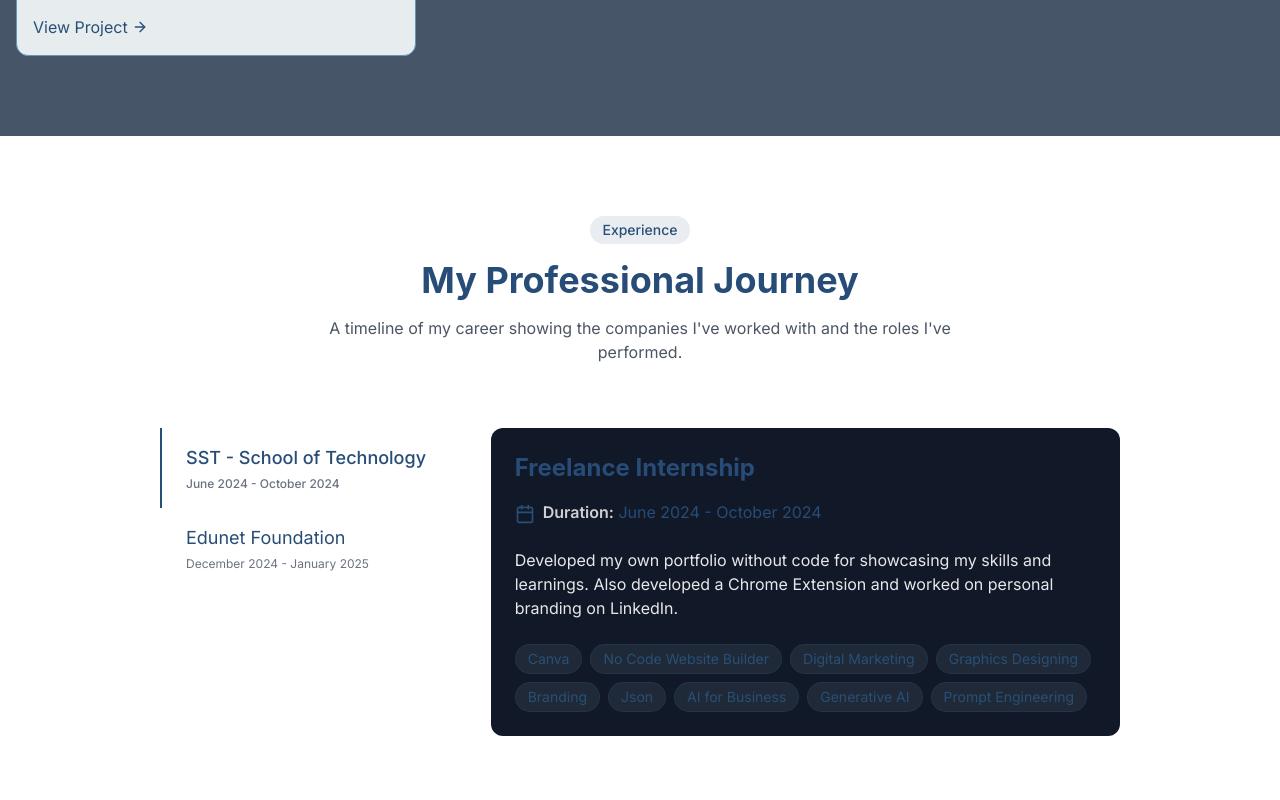
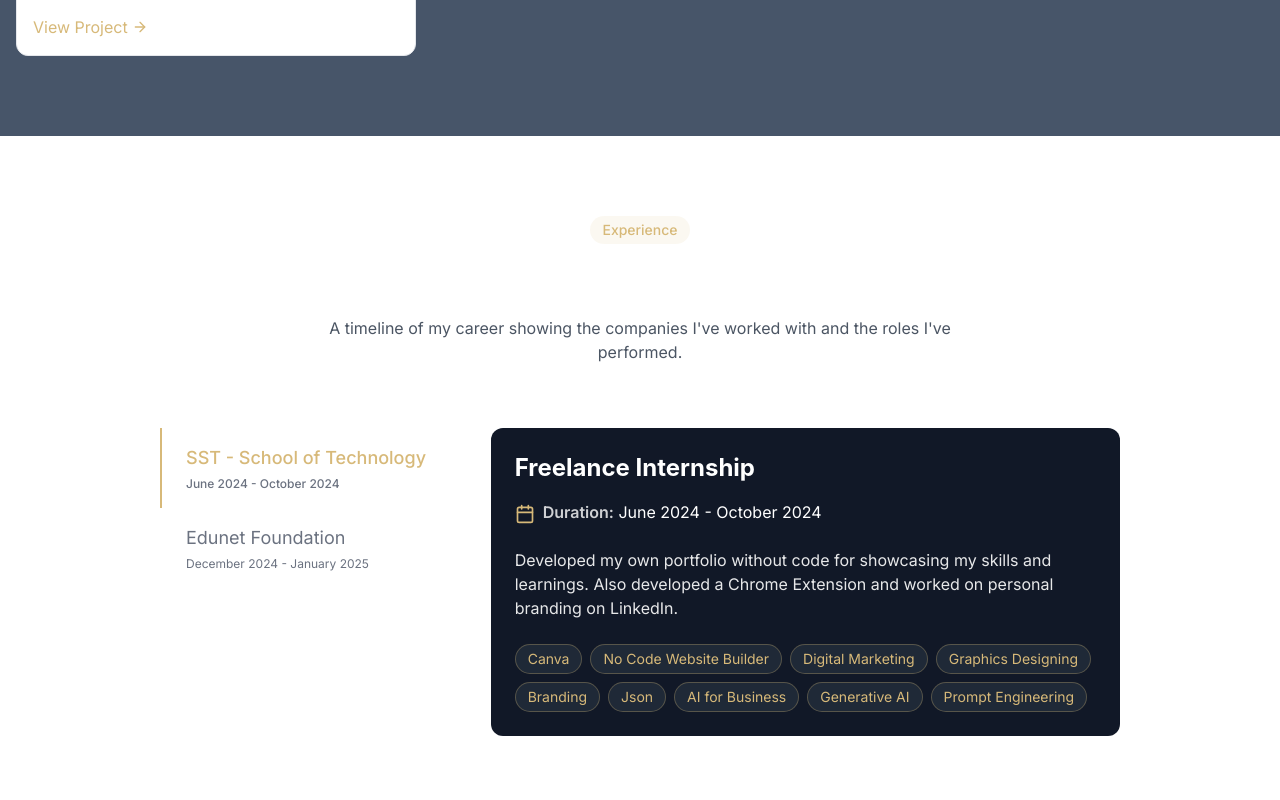
Before and after one commit to pathan-07/digital-resume-park, a React (Vite) app: page / in a window 1280 px wide. Shown: the part 4286-5086 px from the top of the page. Built offline with nearby package versions, Linux system fonts and the light colour scheme.

Commit message:
Restored to 'fae2360a220b22485d1e55e0e2f5f936c422c942'
Replit-Restored-To: fae2360a220b22485d1e55e0e2f5f936c422c942

```diff
--- a/src/components/Projects.tsx
+++ b/src/components/Projects.tsx
@@ -100,7 +100,7 @@ const ProjectCard = ({ project, index }: ProjectCardProps) => {
   return (
     <Link
       to={`/project/${project.id}`}
-      className="group flex flex-col h-full overflow-hidden rounded-xl bg-[#E7ECEF] border border-[#6096BA] hover:border-[#274C77] hover:shadow-lg transition-all reveal"
+      className="group flex flex-col h-full overflow-hidden rounded-xl bg-white border border-gray-200 hover:border-primary/50 hover:shadow-lg transition-all reveal"
       style={{ animationDelay: `${index * 0.1}s` }}
     >
       <div className="relative h-48 overflow-hidden">
--- a/src/index.css
+++ b/src/index.css
@@ -7,20 +7,20 @@
 
 @layer base {
   :root {
-    --background: 204 11% 92%;  /* E7ECEF */
-    --foreground: 209 50% 31%;  /* 274C77 */
+    --background: 197 37% 24%;
+    --foreground: 0 0% 100%;
 
-    --card: 209 50% 31%;        /* 274C77 */
-    --card-foreground: 204 11% 92%;  /* E7ECEF */
+    --card: 174 42% 39%;
+    --card-foreground: 0 0% 100%;
 
-    --popover: 206 33% 55%;     /* 6096BA */
-    --popover-foreground: 204 11% 92%;  /* E7ECEF */
+    --popover: 174 42% 39%;
+    --popover-foreground: 0 0% 100%;
 
-    --primary: 209 50% 31%;     /* 274C77 */
-    --primary-foreground: 204 11% 92%;  /* E7ECEF */
+    --primary: 41 54% 66%;
+    --primary-foreground: 197 37% 24%;
 
-    --secondary: 206 33% 55%;   /* 6096BA */
-    --secondary-foreground: 204 11% 92%;  /* E7ECEF */
+    --secondary: 27 56% 67%;
+    --secondary-foreground: 222.2 47.4% 11.2%;
 
     --muted: 210 40% 96.1%;
     --muted-foreground: 215.4 16.3% 46.9%;
@@ -94,20 +94,7 @@
 }
 
 .glass-card {
-  @apply bg-[#274C77]/90 backdrop-blur-md border border-[#6096BA]/30 text-[#E7ECEF] shadow-md hover:shadow-lg transition-all duration-300;
-}
-
-/* Improve text contrast */
-h1, h2, h3, h4, h5, h6 {
-  @apply font-display font-semibold text-[#274C77] dark:text-[#E7ECEF];
-}
-
-p, span, a {
-  @apply text-[#274C77] dark:text-[#E7ECEF];
-}
-
-.text-muted {
-  @apply text-[#8B8C89];
+  @apply bg-[#2A9D8F]/90 backdrop-blur-md border border-[#264653]/30 text-white shadow-md hover:shadow-lg transition-all duration-300;
 }
 
 .reveal {
```
